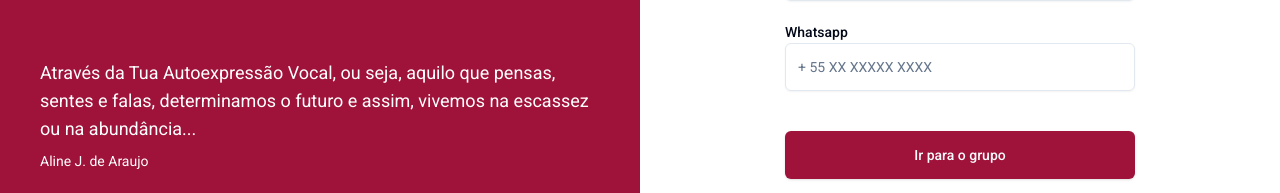
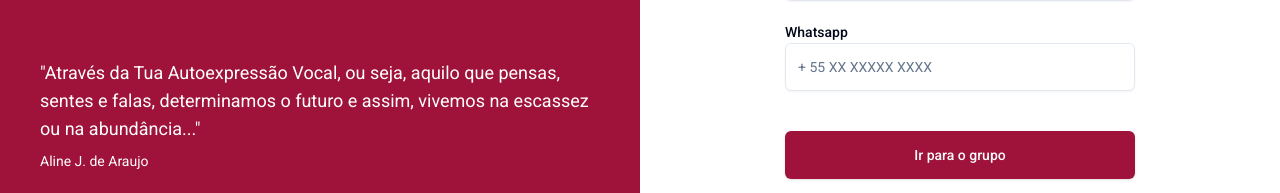
Before and after one commit to michellstefanii/alijuara, a Next.js app: page / in a window 1280 px wide. Shown: the part 659-852 px from the top of the page. Built offline with nearby package versions, Linux system fonts and the light colour scheme.

Commit message:
refactor: add project

```diff
--- a/src/app/page.tsx
+++ b/src/app/page.tsx
@@ -30,9 +30,9 @@ export default function AuthenticationPage() {
           <div className="relative z-20 mt-auto">
             <blockquote className="space-y-2">
               <p className="text-lg">
-                Através da Tua Autoexpressão Vocal, ou seja, aquilo que pensas,
-                sentes e falas, determinamos o futuro e assim, vivemos na
-                escassez ou na abundância...
+                &#34;Através da Tua Autoexpressão Vocal, ou seja, aquilo que
+                pensas, sentes e falas, determinamos o futuro e assim, vivemos
+                na escassez ou na abundância...&#34;
               </p>
               <footer className="text-sm">Aline J. de Araujo</footer>
             </blockquote>
@@ -42,7 +42,8 @@ export default function AuthenticationPage() {
           <div className="mx-auto flex w-full flex-col justify-center space-y-6 sm:w-[350px]">
             <div className="flex flex-col space-y-2 gap-8 ">
               <h1 className="text-4xl uppercase font-medium tracking-tight text-rose-800">
-                "Aula Magna Aberta e Gratuita dia 03/10 às 19h pelo Google Meet"
+                &#34;Aula Magna Aberta e Gratuita dia 03/10 às 19h pelo Google
+                Meet&#34;
               </h1>
               <h2 className="text-5xl text-center font-medium tracking-tight text-gray-700">
                 Autoexpressão e Prosperidade
```
